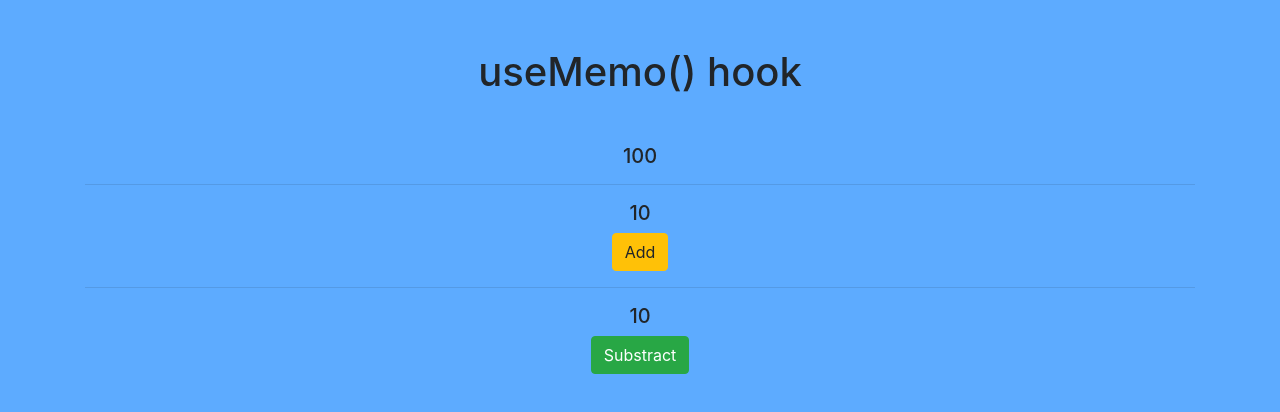
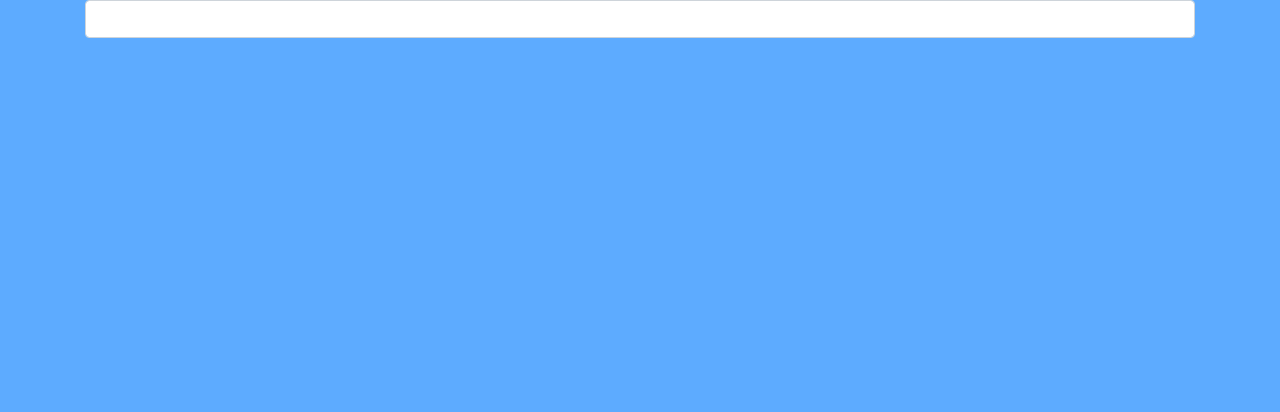
Before and after one commit to TahirShaikh85/learning-react, a React (Create React App) app: page / in a window 1280 px wide. Shown: the top 412 px of the page. Built offline with nearby package versions, Linux system fonts and the light colour scheme.

Commit message:
learning useTransition() hook

```diff
--- a/src/App.js
+++ b/src/App.js
@@ -21,6 +21,7 @@ import UseRef from './learning/useRef/useRef';
 import UseRef2 from './learning/useRef/useRef2';
 import UseRefCheckout from './Components/Project5/useRefCheckout';
 import UseMemo from './learning/useMemo/useMemo';
+import UseTransition from './learning/useTransition/useTransition';
 
 function App() {
 
@@ -101,9 +102,12 @@ function App() {
     */}
 
 
-    {/* learning useMemo() hook */}
+    {/* learning useMemo() hook
     <UseMemo/>
+    */}
 
+    {/* learning useTransition() hook */}
+    <UseTransition/>
     </>
   );
 }
--- /dev/null
+++ b/src/learning/useTransition/useTransition.js
@@ -0,0 +1,52 @@
+import React,{useTransition,useState} from 'react'
+
+// Add useTransition and useDeferredValue to separate urgent updates from transitions.
+// https://www.youtube.com/watch?v=N5R6NL3UE7I
+
+// useTransition() can be used to tell React that certain state updates have a lower priority
+//(i.e., all other state updates or UI rendering triggers have a higher priority).
+
+// useTransition() hook provide two elements(function) isPending (true/false) to add loading screen (telling you whether the low-priority state update is still pending,)
+// startTransition() function that can be wrapped around a state update to tell React, that it is a low-priority update.
+
+// Note: Don't overdose useTransition() and useDeffereValue() beacause they render each state (component twice)
+
+const UseTransition = () => {
+  const [isPending,startTransition] = useTransition();
+  const [text,setText] = useState("");
+  const [list,setList] = useState([]);
+  const LIST_SIZE = 2000;
+
+  const onChange = (e)=>{
+    setText(e.target.value);
+    // because of the startTransition() is applied to below state update above ☝ state update get higher priority automatically
+
+    // below state update blocking our input field to reflect changes because this 👇 code block has heavy task to do.
+    // so we wrapped it around startTransition() function, telling react that set lower priority to this 👇 state update
+   startTransition(()=>{
+    const l = [];
+    for (let i = 0; i < LIST_SIZE; i++) {
+      l.push(e.target.value);
+    }
+    setList(l);
+   })
+
+   // try this example with and without startTransition() function to see the actual effect of using useTransition() hook
+  }
+  return (
+    <div className='container'>
+        <input type="text" className="form-control" value={text} onChange={onChange} />
+        <div className="mt-5">
+          {
+            isPending ? 'Loading...'
+            :
+            list.map((listItem,index)=>{
+              return <div key={index}>{listItem}</div>
+            })
+          }
+        </div>
+    </div>
+  )
+}
+
+export default UseTransition
```
